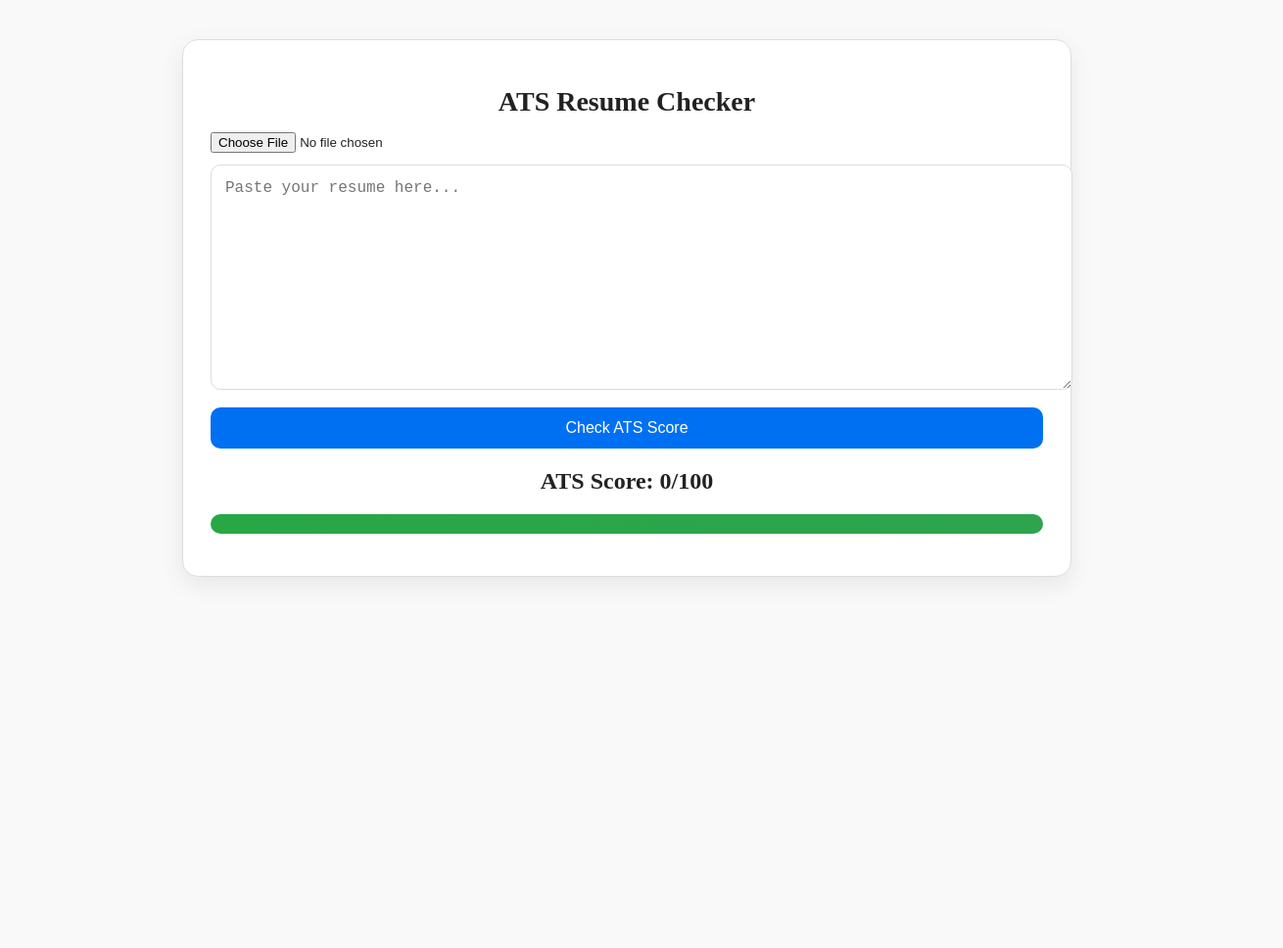
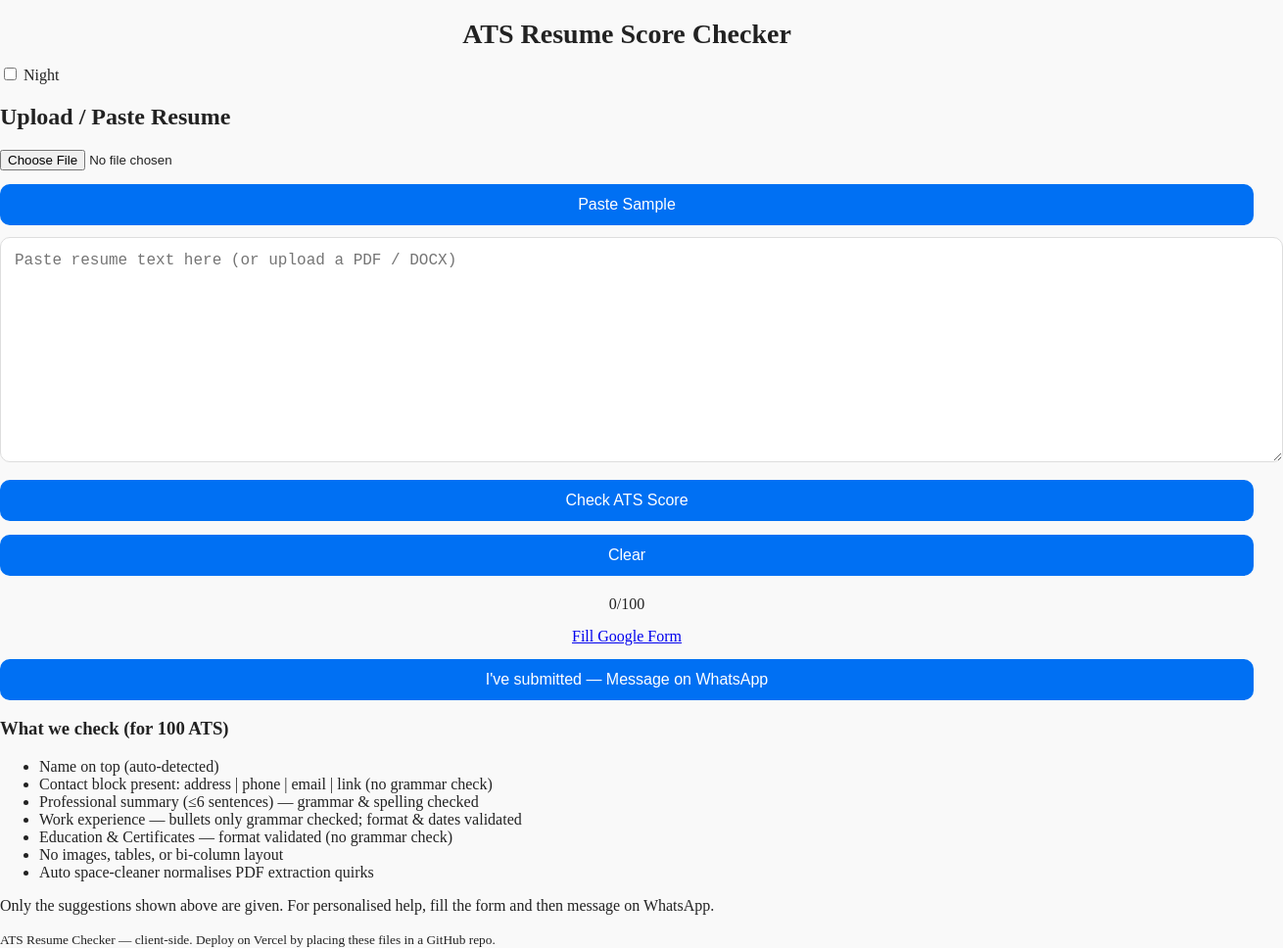
Before and after one commit to REZoom-ATS/REZoom, a plain HTML site: page index.html in a window 1280 px wide. Shown: the whole page at 98% size, 1310 px wide, since content can reach past the window. Before the commit the page ends 800 px from the top, so only its background shows below. Drawn offline with nearby package versions, Linux system fonts and the light colour scheme; a script that the page names is missing.

Commit message:
Update index.html

```diff
--- a/index.html
+++ b/index.html
@@ -1,27 +1,85 @@
-<!DOCTYPE html>
-<html lang="en">
+<!doctype html>
+<html lang="en-GB">
 <head>
-  <meta charset="UTF-8">
-  <meta name="viewport" content="width=device-width, initial-scale=1.0">
+  <meta charset="utf-8" />
+  <meta name="viewport" content="width=device-width,initial-scale=1" />
   <title>ATS Resume Checker</title>
+
+  <!-- styles -->
   <link rel="stylesheet" href="style.css">
+
+  <!-- Libraries -->
   <!-- PDF.js -->
-  <script src="https://cdnjs.cloudflare.com/ajax/libs/pdf.js/2.16.105/pdf.min.js"></script>
-  <!-- Mammoth.js for DOCX parsing -->
+  <script src="https://cdnjs.cloudflare.com/ajax/libs/pdf.js/3.11.174/pdf.min.js"></script>
+  <!-- Mammoth.js for docx -->
   <script src="https://cdnjs.cloudflare.com/ajax/libs/mammoth/1.4.2/mammoth.browser.min.js"></script>
+  <!-- Typo.js (we'll fetch dictionary files inside script.js) -->
+  <script src="https://cdn.jsdelivr.net/npm/typo-js@1.2.1/typo.min.js"></script>
 </head>
 <body class="day">
-  <div class="container">
-    <h1>ATS Resume Checker</h1>
-    <input type="file" id="fileInput" accept=".pdf,.docx" />
-    <textarea id="resumeText" placeholder="Paste your resume here..."></textarea>
-    <button id="evaluateBtn">Check ATS Score</button>
-    <div id="result">
-      <h2>ATS Score: <span id="score">0</span>/100</h2>
-      <div class="progress-bar"><span id="scoreFill"></span></div>
-      <div id="suggestions"></div>
+
+  <header class="topbar">
+    <h1>ATS Resume Score Checker</h1>
+    <div class="controls">
+      <label class="theme-toggle">
+        <input id="modeToggle" type="checkbox" />
+        <span>Night</span>
+      </label>
     </div>
-  </div>
+  </header>
+
+  <main class="main">
+    <section class="card uploader">
+      <h2>Upload / Paste Resume</h2>
+      <div class="file-row">
+        <input id="fileInput" type="file" accept=".pdf,.docx,.txt" />
+        <button id="pasteBtn" class="btn ghost">Paste Sample</button>
+      </div>
+
+      <textarea id="resumeText" placeholder="Paste resume text here (or upload a PDF / DOCX)"></textarea>
+
+      <div class="actions">
+        <button id="checkBtn" class="btn primary">Check ATS Score</button>
+        <button id="clearBtn" class="btn ghost">Clear</button>
+      </div>
+
+      <div id="result" class="result hidden">
+        <div class="score-row">
+          <div class="score-large"><span id="scoreNumber">0</span>/100</div>
+          <div class="progress">
+            <div id="scoreFill" class="progress-fill" style="width:0%"></div>
+          </div>
+        </div>
+
+        <div id="suggestions" class="suggestions"></div>
+
+        <div class="post-actions">
+          <a id="bookForm" class="btn secondary" target="_blank"
+             href="https://docs.google.com/forms/d/e/1FAIpQLSf9I1MApaTyuwxTncp8CHnM4Ra4PohgASDhImLv0Bd7oCsy5w/viewform?usp=header">Fill Google Form</a>
+
+          <button id="afterFormBtn" class="btn primary">I've submitted — Message on WhatsApp</button>
+        </div>
+      </div>
+    </section>
+
+    <aside class="card info">
+      <h3>What we check (for 100 ATS)</h3>
+      <ul>
+        <li>Name on top (auto-detected)</li>
+        <li>Contact block present: address | phone | email | link (no grammar check)</li>
+        <li>Professional summary (≤6 sentences) — grammar & spelling checked</li>
+        <li>Work experience — bullets only grammar checked; format & dates validated</li>
+        <li>Education & Certificates — format validated (no grammar check)</li>
+        <li>No images, tables, or bi-column layout</li>
+        <li>Auto space-cleaner normalises PDF extraction quirks</li>
+      </ul>
+      <p class="muted">Only the suggestions shown above are given. For personalised help, fill the form and then message on WhatsApp.</p>
+    </aside>
+  </main>
+
+  <footer class="footer">
+    <small>ATS Resume Checker — client-side. Deploy on Vercel by placing these files in a GitHub repo.</small>
+  </footer>
 
   <script src="script.js"></script>
 </body>
```
